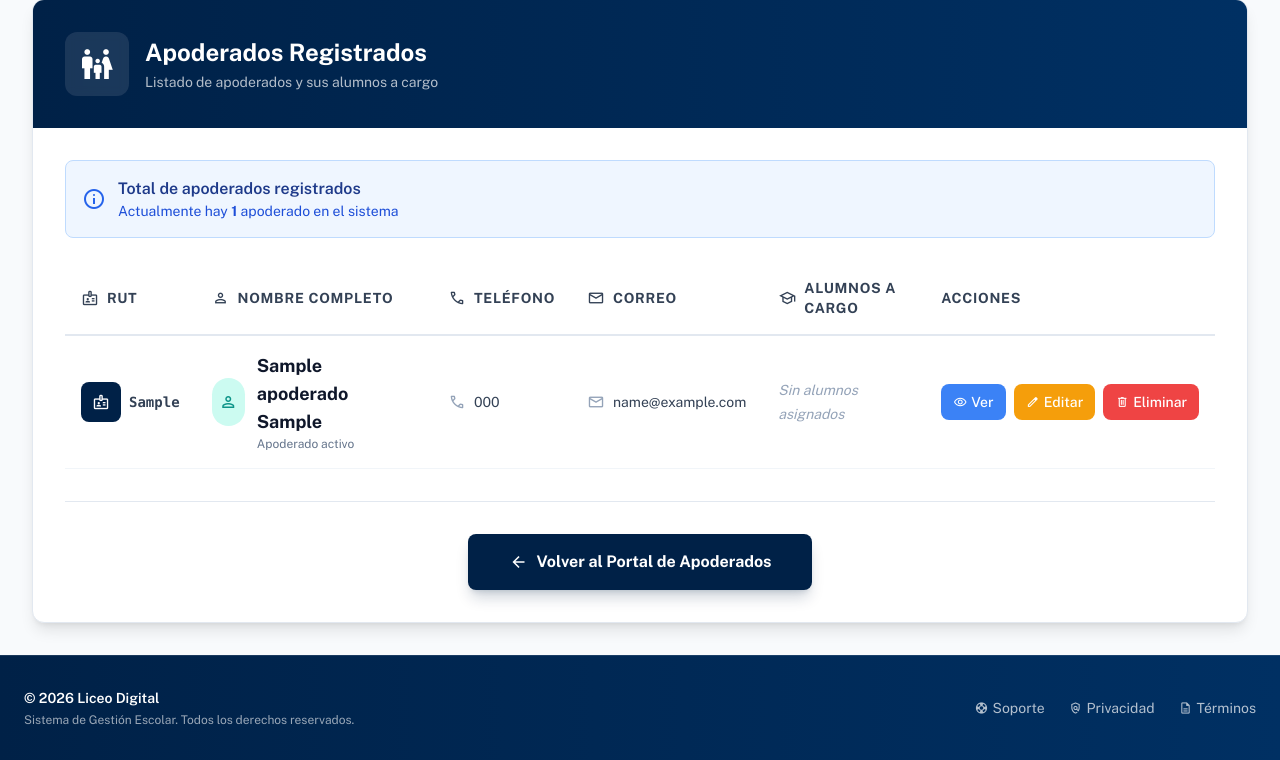
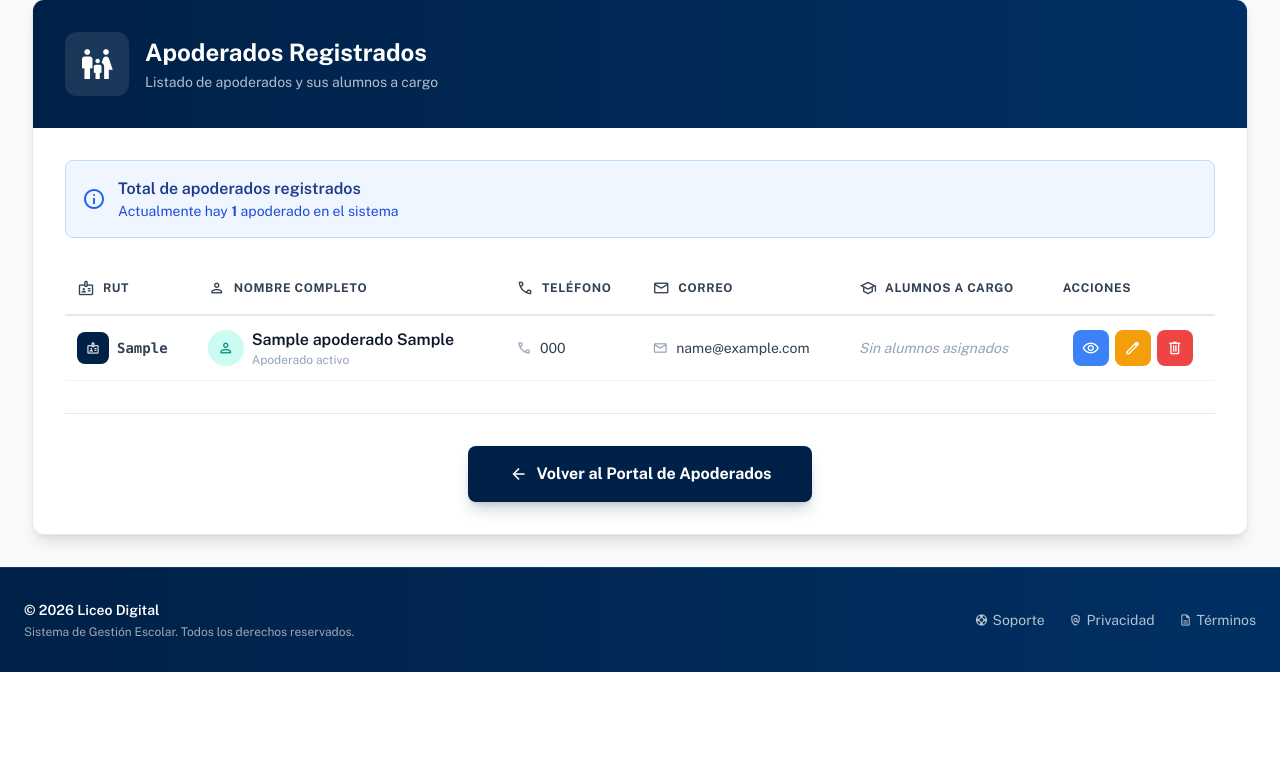
Before and after one commit to veragonzalo/App_Gestion_Escolar, a Django app: page /apoderados/lista/ in a window 1280 px wide. Shown: the part 215-975 px from the top of the page. After the commit the page ends 887 px from the top, so only its background shows below. Run offline with Django 5.2, Linux system fonts and the light colour scheme; a user stored in the database is signed in; data comes from the database, SQL or seed files in the repository; tables that the repository leaves empty hold one stand-in row (values such as "Sample post"); some libraries are stand-ins or nearby versions.

Commit message:
Estandariza tablas CRUD: botones icono y celdas compactas
Aplica en profesores, cursos, apoderados, asistencia y notas:
- Botones de acción solo icono (w-9 h-9) con tooltip en title
- Padding de celdas reducido a py-3 px-3
- Avatares reducidos de w-12 a w-9
- Encabezados de columna text-xs en lugar de text-sm

Co-Authored-By: Claude Sonnet 4.6 <noreply@anthropic.com>

```diff
--- a/apoderados/templates/apoderados/lista_apoderados.html
+++ b/apoderados/templates/apoderados/lista_apoderados.html
@@ -103,74 +103,74 @@
                         <table class="w-full">
                             <thead>
                                 <tr class="border-b-2 border-slate-200">
-                                    <th class="text-left py-4 px-4 text-sm font-bold text-slate-700 uppercase tracking-wider">
+                                    <th class="text-left py-3 px-3 text-xs font-bold text-slate-700 uppercase tracking-wider">
                                         <div class="flex items-center gap-2">
                                             <span class="material-symbols-outlined text-lg">badge</span>
                                             <span>RUT</span>
                                         </div>
                                     </th>
-                                    <th class="text-left py-4 px-4 text-sm font-bold text-slate-700 uppercase tracking-wider">
+                                    <th class="text-left py-3 px-3 text-xs font-bold text-slate-700 uppercase tracking-wider">
                                         <div class="flex items-center gap-2">
                                             <span class="material-symbols-outlined text-lg">person</span>
                                             <span>Nombre Completo</span>
                                         </div>
                                     </th>
-                                    <th class="text-left py-4 px-4 text-sm font-bold text-slate-700 uppercase tracking-wider">
+                                    <th class="text-left py-3 px-3 text-xs font-bold text-slate-700 uppercase tracking-wider">
                                         <div class="flex items-center gap-2">
                                             <span class="material-symbols-outlined text-lg">phone</span>
                                             <span>Teléfono</span>
                                         </div>
                                     </th>
-                                    <th class="text-left py-4 px-4 text-sm font-bold text-slate-700 uppercase tracking-wider">
+                                    <th class="text-left py-3 px-3 text-xs font-bold text-slate-700 uppercase tracking-wider">
                                         <div class="flex items-center gap-2">
                                             <span class="material-symbols-outlined text-lg">mail</span>
                                             <span>Correo</span>
                                         </div>
                                     </th>
-                                    <th class="text-left py-4 px-4 text-sm font-bold text-slate-700 uppercase tracking-wider">
+                                    <th class="text-left py-3 px-3 text-xs font-bold text-slate-700 uppercase tracking-wider">
                                         <div class="flex items-center gap-2">
                                             <span class="material-symbols-outlined text-lg">school</span>
                                             <span>Alumnos a Cargo</span>
                                         </div>
                                     </th>
-                                    <th class="text-left py-4 px-4 text-sm font-bold text-slate-700 uppercase tracking-wider">Acciones</th>
+                                    <th class="text-left py-3 px-3 text-xs font-bold text-slate-700 uppercase tracking-wider">Acciones</th>
                                 </tr>
                             </thead>
                             <tbody>
                                 {% for apoderado in lista_apoderados %}
                                     <tr class="border-b border-slate-100 hover:bg-slate-50 transition-colors">
-                                        <td class="py-4 px-4">
+                                        <td class="py-3 px-3">
                                             <div class="flex items-center gap-2">
-                                                <div class="w-10 h-10 bg-[#002147] text-white rounded-lg flex items-center justify-center">
-                                                    <span class="material-symbols-outlined text-lg">badge</span>
+                                                <div class="w-8 h-8 bg-[#002147] text-white rounded-lg flex items-center justify-center flex-shrink-0">
+                                                    <span class="material-symbols-outlined text-sm">badge</span>
                                                 </div>
                                                 <span class="font-mono text-sm font-bold text-slate-700">{{ apoderado.rut }}</span>
                                             </div>
                                         </td>
-                                        <td class="py-4 px-4">
-                                            <div class="flex items-center gap-3">
-                                                <div class="w-12 h-12 bg-teal-100 rounded-full flex items-center justify-center">
-                                                    <span class="material-symbols-outlined text-teal-600 text-xl">person</span>
+                                        <td class="py-3 px-3">
+                                            <div class="flex items-center gap-2">
+                                                <div class="w-9 h-9 bg-teal-100 rounded-full flex items-center justify-center flex-shrink-0">
+                                                    <span class="material-symbols-outlined text-teal-600 text-lg">person</span>
                                                 </div>
                                                 <div>
-                                                    <p class="font-bold text-slate-900 text-lg">{{ apoderado.nombre }} {{ apoderado.apellido }}</p>
-                                                    <p class="text-slate-500 text-xs">Apoderado activo</p>
+                                                    <p class="font-semibold text-slate-900">{{ apoderado.nombre }} {{ apoderado.apellido }}</p>
+                                                    <p class="text-slate-400 text-xs">Apoderado activo</p>
                                                 </div>
                                             </div>
                                         </td>
-                                        <td class="py-4 px-4">
+                                        <td class="py-3 px-3">
                                             <div class="flex items-center gap-2">
-                                                <span class="material-symbols-outlined text-slate-400 text-lg">phone</span>
+                                                <span class="material-symbols-outlined text-slate-400 text-base">phone</span>
                                                 <span class="text-slate-700 text-sm">{{ apoderado.telefono }}</span>
                                             </div>
                                         </td>
-                                        <td class="py-4 px-4">
+                                        <td class="py-3 px-3">
                                             <div class="flex items-center gap-2">
-                                                <span class="material-symbols-outlined text-slate-400 text-lg">mail</span>
+                                                <span class="material-symbols-outlined text-slate-400 text-base">mail</span>
                                                 <span class="text-slate-700 text-sm">{{ apoderado.email }}</span>
                                             </div>
                                         </td>
-                                        <td class="py-4 px-4">
+                                        <td class="py-3 px-3">
                                             {% if apoderado.alumnos.all %}
                                                 <div class="flex flex-wrap gap-1">
                                                     {% for alumno in apoderado.alumnos.all %}
@@ -184,20 +184,17 @@
                                                 <span class="text-slate-400 text-sm italic">Sin alumnos asignados</span>
                                             {% endif %}
                                         </td>
-                                        <td class="py-4 px-4">
-                                            <div class="flex items-center justify-center gap-2">
-                                                <a href="{% url 'detalle_apoderado' apoderado.rut %}" class="inline-flex items-center gap-1 bg-blue-500 hover:bg-blue-600 text-white px-3 py-2 rounded-lg text-sm font-medium transition-all" title="Ver detalle">
-                                                    <span class="material-symbols-outlined text-sm">visibility</span>
-                                                    <span class="hidden sm:inline">Ver</span>
+                                        <td class="py-3 px-3">
+                                            <div class="flex items-center justify-center gap-1.5">
+                                                <a href="{% url 'detalle_apoderado' apoderado.rut %}" class="w-9 h-9 inline-flex items-center justify-center bg-blue-500 hover:bg-blue-600 text-white rounded-lg transition-all" title="Ver detalle">
+                                                    <span class="material-symbols-outlined text-[18px]">visibility</span>
                                                 </a>
                                                 {% if perfil.puede_editar or user.is_superuser %}
-                                                <a href="{% url 'editar_apoderado' apoderado.rut %}" class="inline-flex items-center gap-1 bg-amber-500 hover:bg-amber-600 text-white px-3 py-2 rounded-lg text-sm font-medium transition-all" title="Editar">
-                                                    <span class="material-symbols-outlined text-sm">edit</span>
-                                                    <span class="hidden sm:inline">Editar</span>
+                                                <a href="{% url 'editar_apoderado' apoderado.rut %}" class="w-9 h-9 inline-flex items-center justify-center bg-amber-500 hover:bg-amber-600 text-white rounded-lg transition-all" title="Editar">
+                                                    <span class="material-symbols-outlined text-[18px]">edit</span>
                                                 </a>
-                                                <a href="{% url 'eliminar_apoderado' apoderado.rut %}" class="inline-flex items-center gap-1 bg-red-500 hover:bg-red-600 text-white px-3 py-2 rounded-lg text-sm font-medium transition-all" title="Eliminar">
-                                                    <span class="material-symbols-outlined text-sm">delete</span>
-                                                    <span class="hidden sm:inline">Eliminar</span>
+                                                <a href="{% url 'eliminar_apoderado' apoderado.rut %}" class="w-9 h-9 inline-flex items-center justify-center bg-red-500 hover:bg-red-600 text-white rounded-lg transition-all" title="Eliminar">
+                                                    <span class="material-symbols-outlined text-[18px]">delete</span>
                                                 </a>
                                                 {% endif %}
                                             </div>
```
Also changed, not shown: asistencia/templates/asistencia/lista_asistencia.html (+24 -27 lines), cursos/templates/cursos/lista_cursos.html (+28 -100 lines), notas/templates/notas/lista_notas.html (+24 -27 lines), profesores/templates/profesores/lista_profesores.html (+22 -32 lines).
